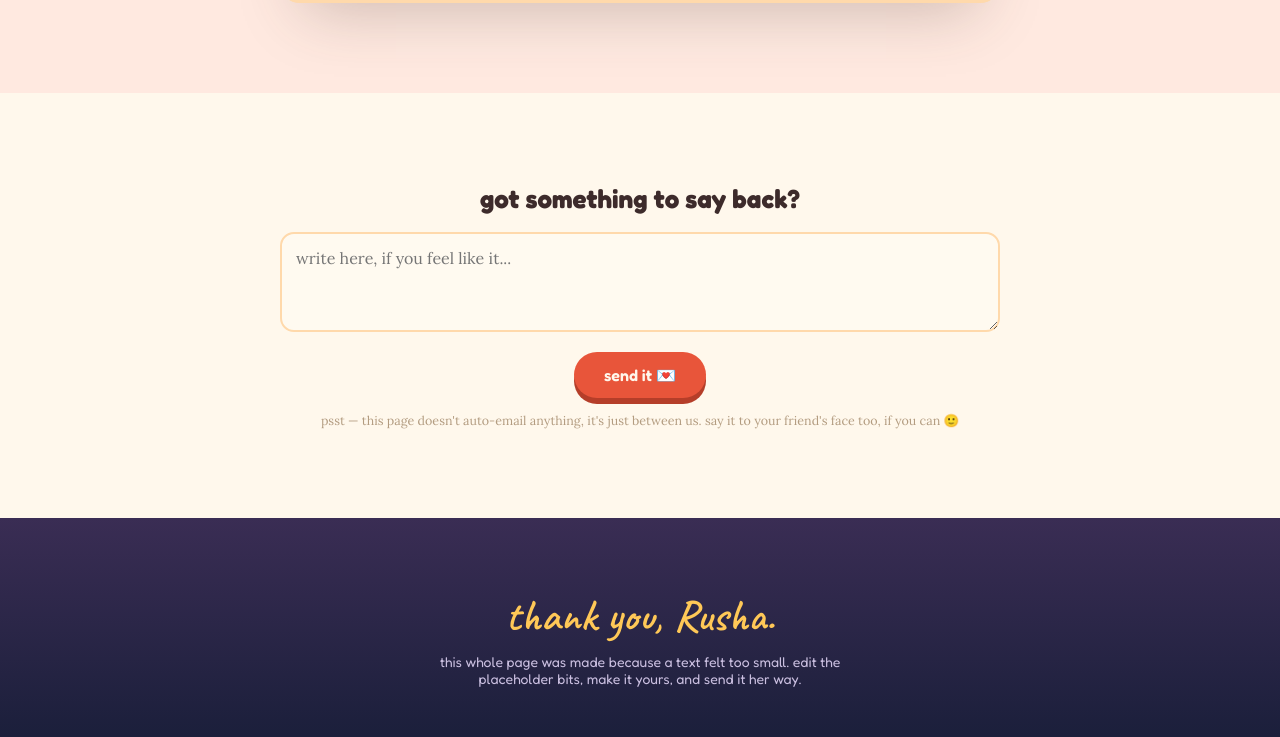
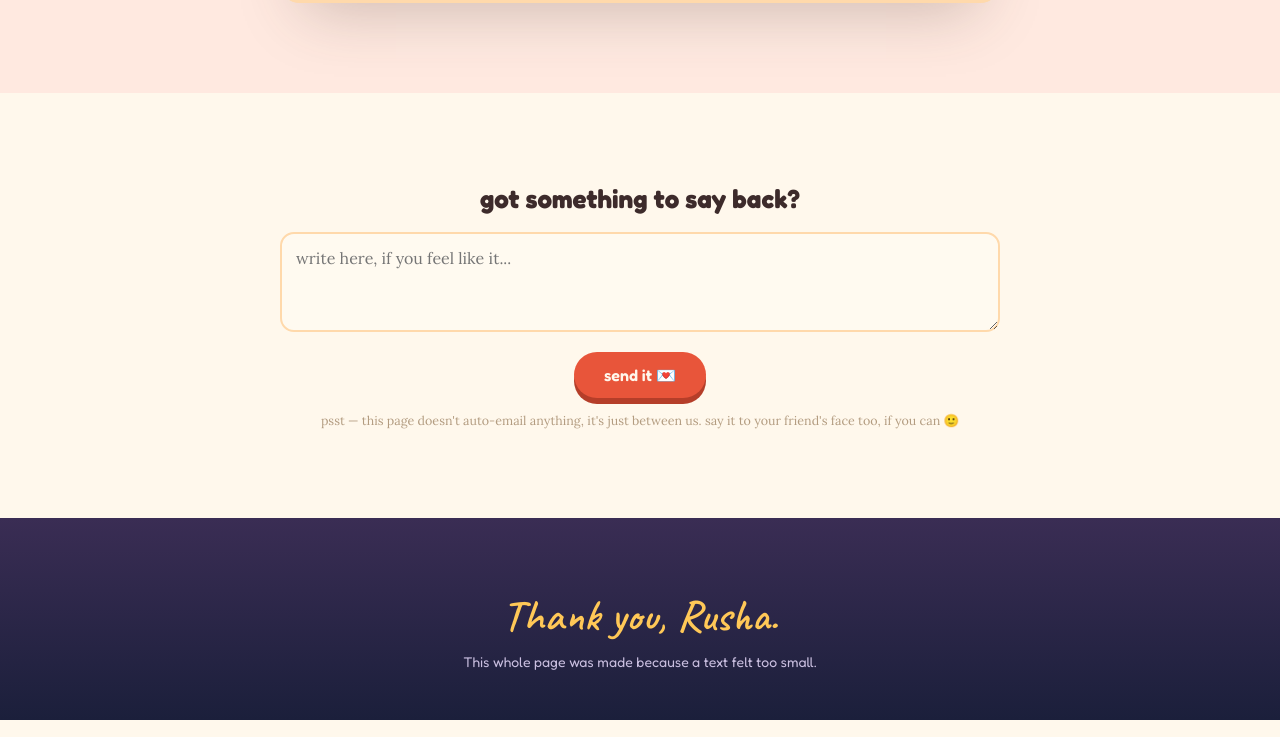
Before and after one commit to SwarnavaNayak/Apology, a plain HTML site: page index.html in a window 1280 px wide. Shown: the part 4212-4949 px from the top of the page. Drawn offline with Linux system fonts and the light colour scheme.

Commit message:
Update index.html

```diff
--- a/index.html
+++ b/index.html
@@ -591,8 +591,8 @@
 </section>
 
 <footer>
-  <span class="script">thank you, Rusha.</span>
-  <p>this whole page was made because a text felt too small. edit the placeholder bits, make it yours, and send it her way.</p>
+  <span class="script">Thank you, Rusha.</span>
+  <p>This whole page was made because a text felt too small.</p>
 </footer>
 
 <script>
```
